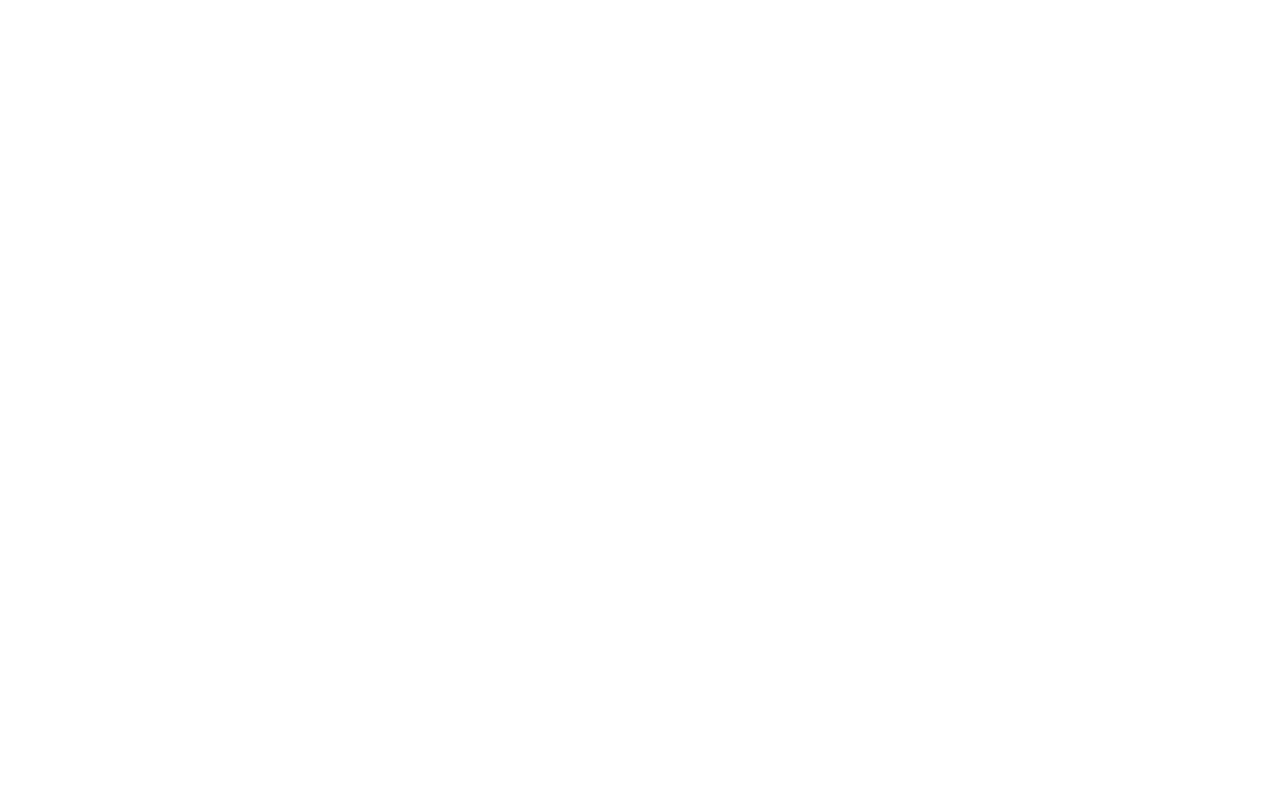
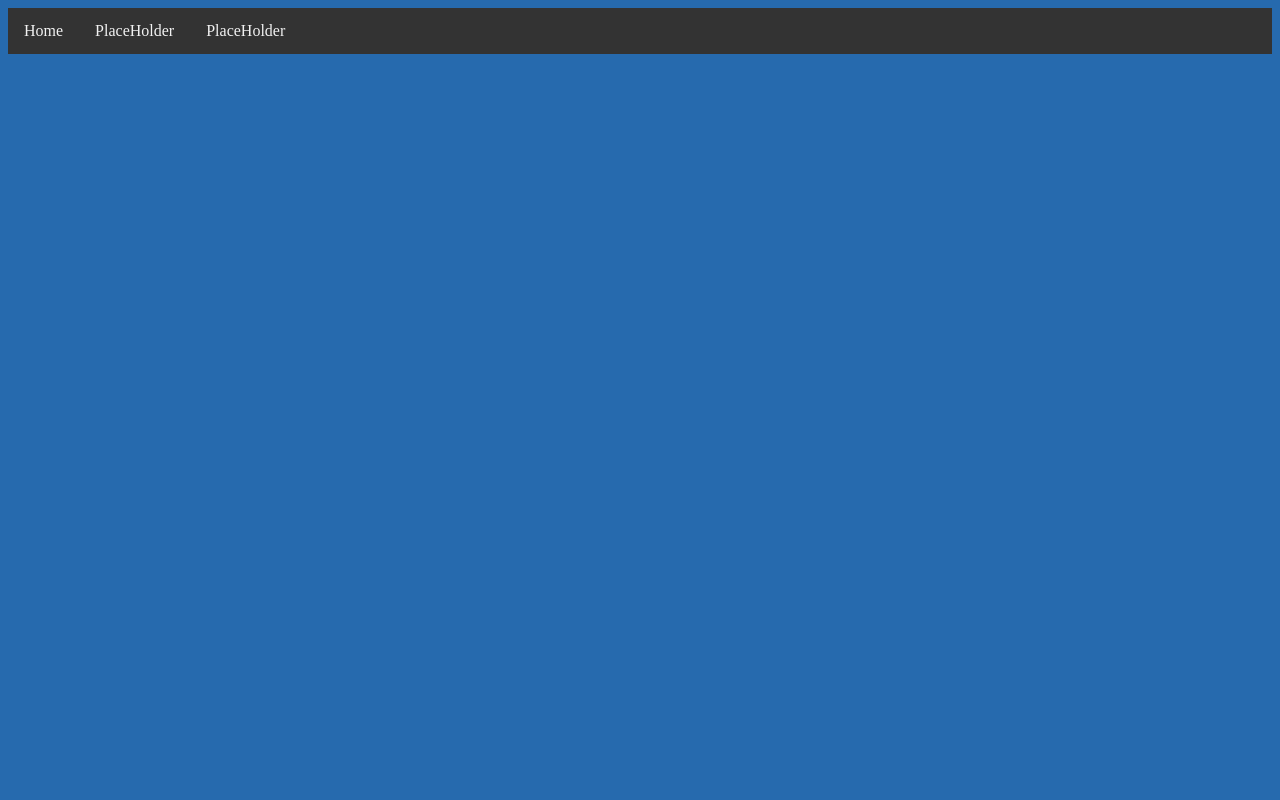
Before and after one commit to junyyy/foodorder, a PHP site: page /displayOrder.php in a window 1280 px wide. Before the commit the page is empty. Run offline with PHP 8.4, Linux system fonts and the light colour scheme.

Commit message:
create display order page

```diff
--- /dev/null
+++ b/restaurant/display.css
@@ -0,0 +1,28 @@
+body {
+    background: #266aae;
+}
+
+
+/* define the style of top navigation bar*/
+.topnav {
+    overflow: hidden;
+    background-color: #333;
+}
+
+.topnav a {
+    float: left;
+    display: block;
+    color: #f2f2f2;
+    text-align: center;
+    padding: 14px 16px;
+    text-decoration: none;
+}
+
+.topnav a:hover {
+    background-color: #ddd;
+    color: black;
+}
+
+.orderBlock {
+
+}
--- a/restaurant/displayOrder.php
+++ b/restaurant/displayOrder.php
@@ -1 +1,18 @@
-<?php
+<!DOCTYPE html>
+<html>
+
+<head>
+    <meta charset="utf8">
+    <title>Display Orders</title>
+    <link rel="stylesheet" type="text/css" href="display.css">
+</head>
+
+<body>
+    <div class="topnav">
+        <a href="#">Home</a>
+        <a href="#">PlaceHolder</a>
+        <a href="#">PlaceHolder</a>
+    </div>
+</body>
+
+</html>
```
